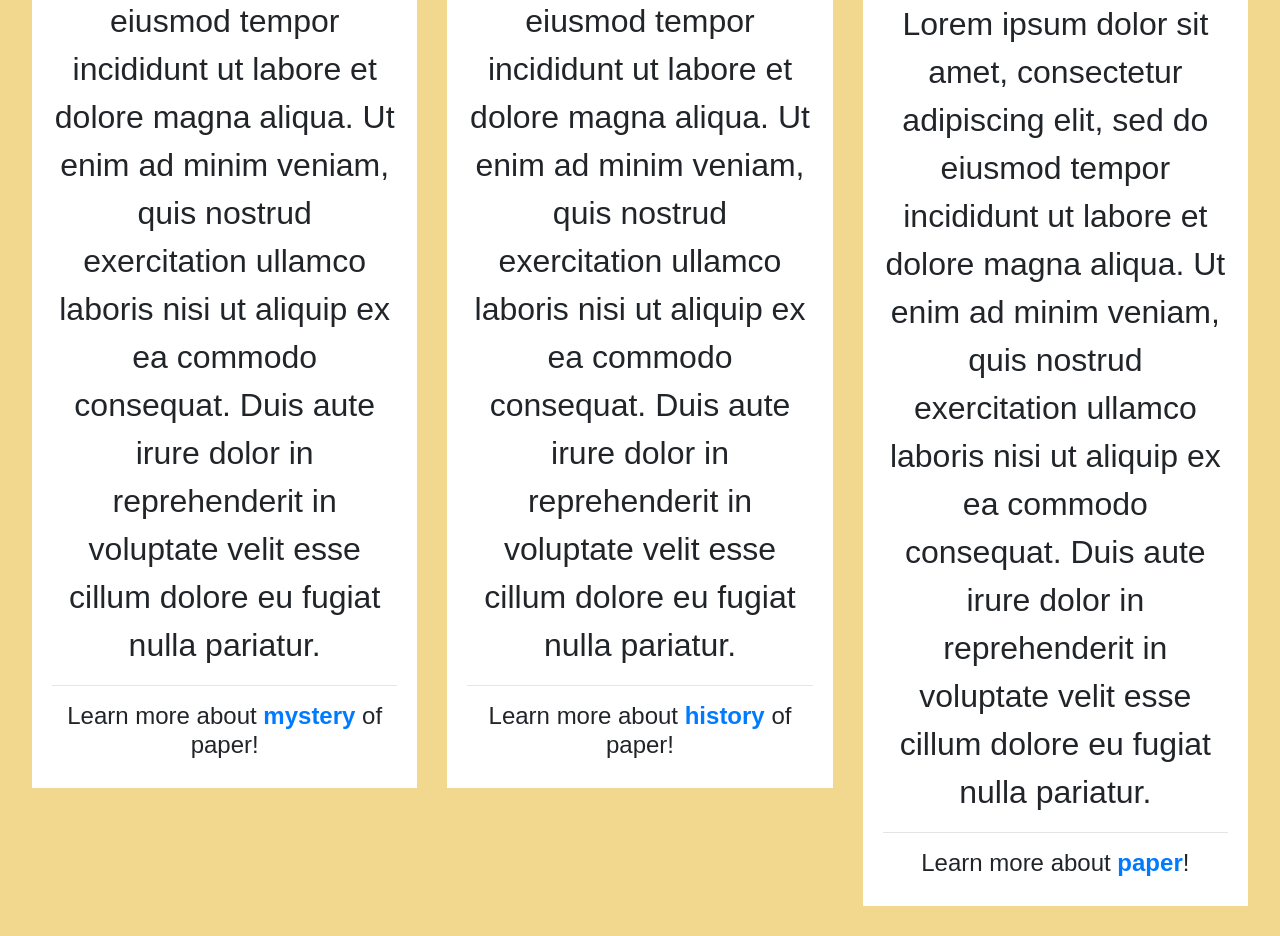
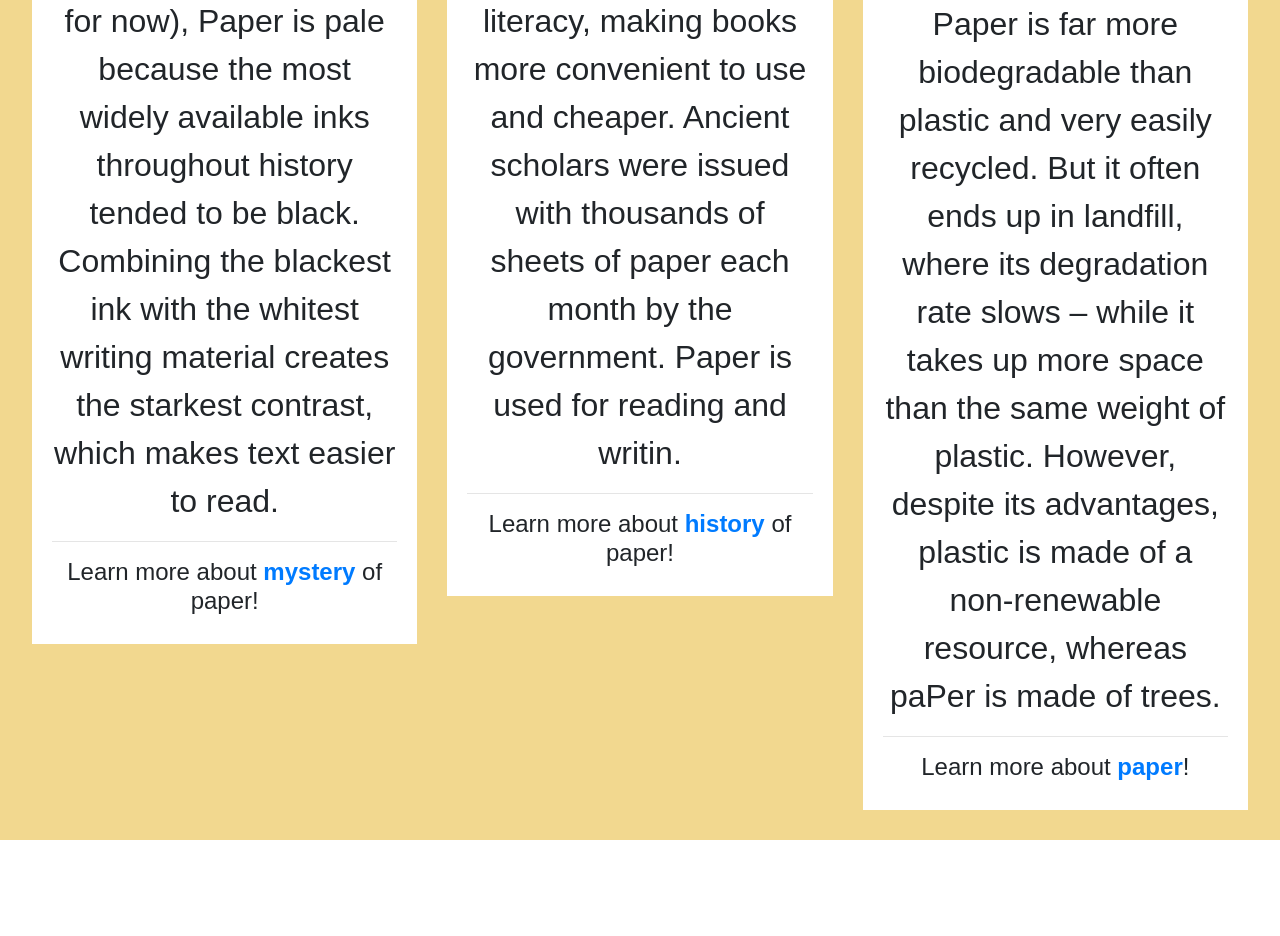
Before and after one commit to S-quark1/PApeR, a plain HTML site: page why_is_paper.html in a window 1280 px wide. Shown: the part 821-1757 px from the top of the page. After the commit the page ends 1661 px from the top, so only its background shows below. Drawn offline with nearby package versions, Linux system fonts and the light colour scheme; a web font is replaced by a local one.

Commit message:
content added

```diff
--- a/why_is_paper.html
+++ b/why_is_paper.html
@@ -85,11 +85,10 @@
             <div class="card-body" style="background-color: white;">
               <h1 class="card-title">...white?</h1>
               <img class="card-img-top" src="pics/white.jfif" alt="Card image cap">
-              <p class="card-text">Lorem ipsum dolor sit amet, consectetur adipiscing elit,
-                sed do eiusmod tempor incididunt ut labore et dolore magna aliqua.
-                Ut enim ad minim veniam, quis nostrud exercitation ullamco laboris
-                nisi ut aliquip ex ea commodo consequat. Duis aute irure dolor in
-                reprehenderit in voluptate velit esse cillum dolore eu fugiat nulla pariatur.</p><hr>
+              <p class="card-text">Generally speaking, (and setting aside the manufacturing
+                process for now), <span class="hoverme" id="wrong">Paper</span> is pale because the most widely available inks
+                throughout history tended to be black. Combining the blackest ink with the
+                whitest writing material creates the starkest contrast, which makes text easier to read.</p><hr>
               <h4>Learn more about <a href="mystery_of_paper.html" class=""><strong>mystery</strong></a> of paper!</h4>
             </div>
           </div>
@@ -97,11 +96,10 @@
             <div class="card-body" style="background-color: white;">
               <h1 class="card-title">...important?</h1>
               <img class="card-img-top" src="pics/xmas.jpg" alt="Card image cap">
-              <p class="card-text">Lorem ipsum dolor sit amet, consectetur adipiscing elit,
-                sed do eiusmod tempor incididunt ut labore et dolore magna aliqua.
-                Ut enim ad minim veniam, quis nostrud exercitation ullamco laboris
-                nisi ut aliquip ex ea commodo consequat. Duis aute irure dolor in
-                reprehenderit in voluptate velit esse cillum dolore eu fugiat nulla pariatur.</p><hr>
+              <p class="card-text">The invention of <span class="hoverme" id="incor">pApEr</span> greatly helped the spread of literature and
+                literacy, making books more convenient to use and cheaper. Ancient scholars were issued
+                with thousands of sheets of paper each month by the government. Paper is used for reading
+                and writin.</p><hr>
               <h4>Learn more about <a href="history_of_paper.html" class=""><strong>history</strong></a> of paper!</h4>
             </div>
           </div>
@@ -109,11 +107,10 @@
             <div class="card-body" style="background-color: white;">
               <h1 class="card-title">...better than plastic?</h1>
               <img class="card-img-top" src="pics/orange_boat.jpg" alt="Card image cap">
-              <p class="card-text">Lorem ipsum dolor sit amet, consectetur adipiscing elit,
-                sed do eiusmod tempor incididunt ut labore et dolore magna aliqua.
-                Ut enim ad minim veniam, quis nostrud exercitation ullamco laboris
-                nisi ut aliquip ex ea commodo consequat. Duis aute irure dolor in
-                reprehenderit in voluptate velit esse cillum dolore eu fugiat nulla pariatur.</p><hr>
+              <p class="card-text">Paper is far more biodegradable than plastic and very easily
+                recycled. But it often ends up in landfill, where its degradation rate slows –
+                while it takes up more space than the same weight of plastic. However, despite
+                its advantages, plastic is made of a non-renewable resource, whereas <span class="hoverme" id="incorrect">paPer</span> is made of trees.</p><hr>
               <h4>Learn more about <a href="what_is_paper.html" class=""><strong>paper</strong></a>!</h4>
             </div>
           </div>
```
